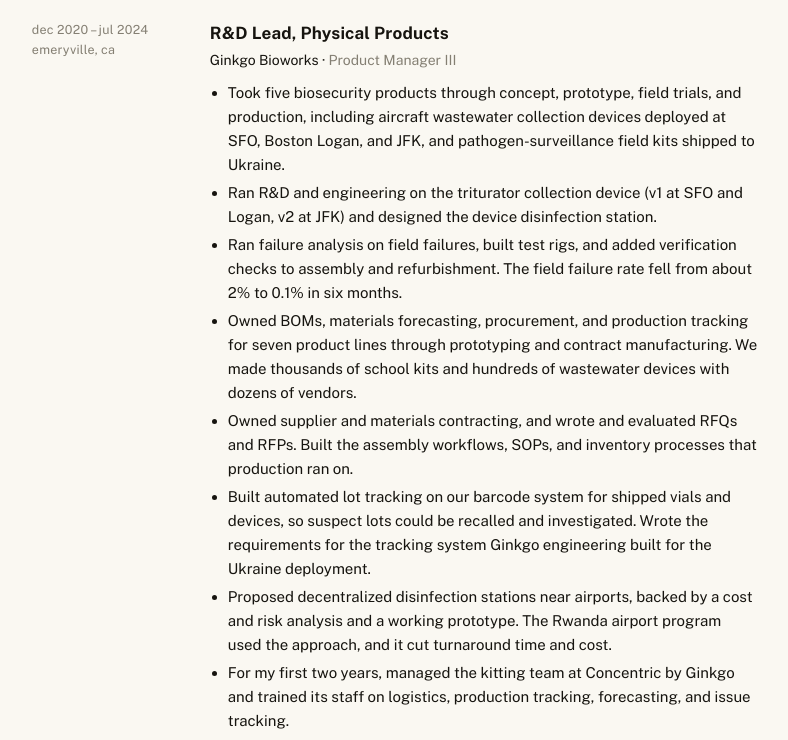
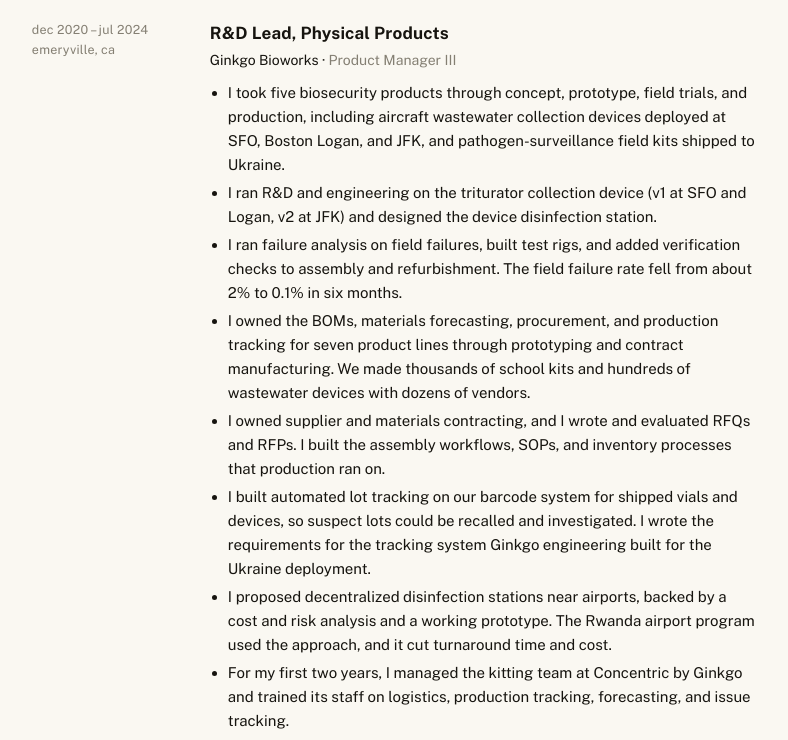
Before and after one commit to AakashAmorce/AakashAmorce.github.io, a plain HTML site: page cv/index.html in a window 1280 px wide. Shown: the part 1055-1795 px from the top of the page, without its empty margins (245-1033 px from the left). Drawn offline with nearby package versions, Linux system fonts and the light colour scheme.

Commit message:
CV: first person on Ginkgo bullets
Co-Authored-By: Claude Opus 5.5 <noreply@anthropic.com>

```diff
--- a/cv/index.html
+++ b/cv/index.html
@@ -227,14 +227,14 @@
         <h3>R&amp;D Lead, Physical Products</h3>
         <p class="org">Ginkgo Bioworks &middot; <span style="color:var(--dim)">Product Manager III</span></p>
         <ul>
-          <li>Took five biosecurity products through concept, prototype, field trials, and production, including aircraft wastewater collection devices deployed at SFO, Boston Logan, and JFK, and pathogen-surveillance field kits shipped to Ukraine.</li>
-          <li>Ran R&amp;D and engineering on the triturator collection device (v1 at SFO and Logan, v2 at JFK) and designed the device disinfection station.</li>
-          <li>Ran failure analysis on field failures, built test rigs, and added verification checks to assembly and refurbishment. The field failure rate fell from about 2% to 0.1% in six months.</li>
-          <li>Owned BOMs, materials forecasting, procurement, and production tracking for seven product lines through prototyping and contract manufacturing. We made thousands of school kits and hundreds of wastewater devices with dozens of vendors.</li>
-          <li>Owned supplier and materials contracting, and wrote and evaluated RFQs and RFPs. Built the assembly workflows, SOPs, and inventory processes that production ran on.</li>
-          <li>Built automated lot tracking on our barcode system for shipped vials and devices, so suspect lots could be recalled and investigated. Wrote the requirements for the tracking system Ginkgo engineering built for the Ukraine deployment.</li>
-          <li>Proposed decentralized disinfection stations near airports, backed by a cost and risk analysis and a working prototype. The Rwanda airport program used the approach, and it cut turnaround time and cost.</li>
-          <li>For my first two years, managed the kitting team at Concentric by Ginkgo and trained its staff on logistics, production tracking, forecasting, and issue tracking.</li>
+          <li>I took five biosecurity products through concept, prototype, field trials, and production, including aircraft wastewater collection devices deployed at SFO, Boston Logan, and JFK, and pathogen-surveillance field kits shipped to Ukraine.</li>
+          <li>I ran R&amp;D and engineering on the triturator collection device (v1 at SFO and Logan, v2 at JFK) and designed the device disinfection station.</li>
+          <li>I ran failure analysis on field failures, built test rigs, and added verification checks to assembly and refurbishment. The field failure rate fell from about 2% to 0.1% in six months.</li>
+          <li>I owned the BOMs, materials forecasting, procurement, and production tracking for seven product lines through prototyping and contract manufacturing. We made thousands of school kits and hundreds of wastewater devices with dozens of vendors.</li>
+          <li>I owned supplier and materials contracting, and I wrote and evaluated RFQs and RFPs. I built the assembly workflows, SOPs, and inventory processes that production ran on.</li>
+          <li>I built automated lot tracking on our barcode system for shipped vials and devices, so suspect lots could be recalled and investigated. I wrote the requirements for the tracking system Ginkgo engineering built for the Ukraine deployment.</li>
+          <li>I proposed decentralized disinfection stations near airports, backed by a cost and risk analysis and a working prototype. The Rwanda airport program used the approach, and it cut turnaround time and cost.</li>
+          <li>For my first two years, I managed the kitting team at Concentric by Ginkgo and trained its staff on logistics, production tracking, forecasting, and issue tracking.</li>
         </ul>
         <p class="tag">hardware product &middot; R&amp;D &middot; procurement &middot; manufacturing &middot; field deployment</p>
       </div>
```
